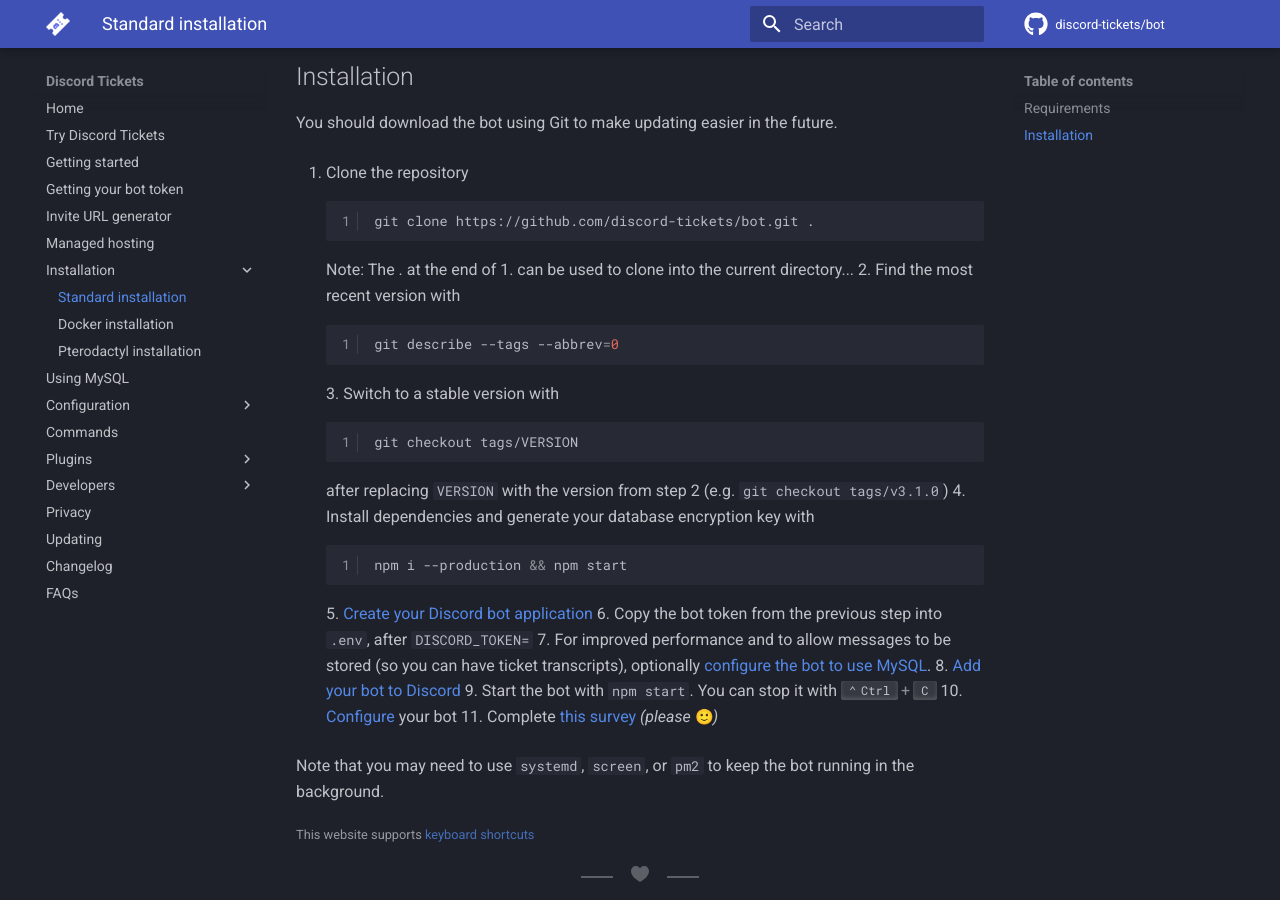
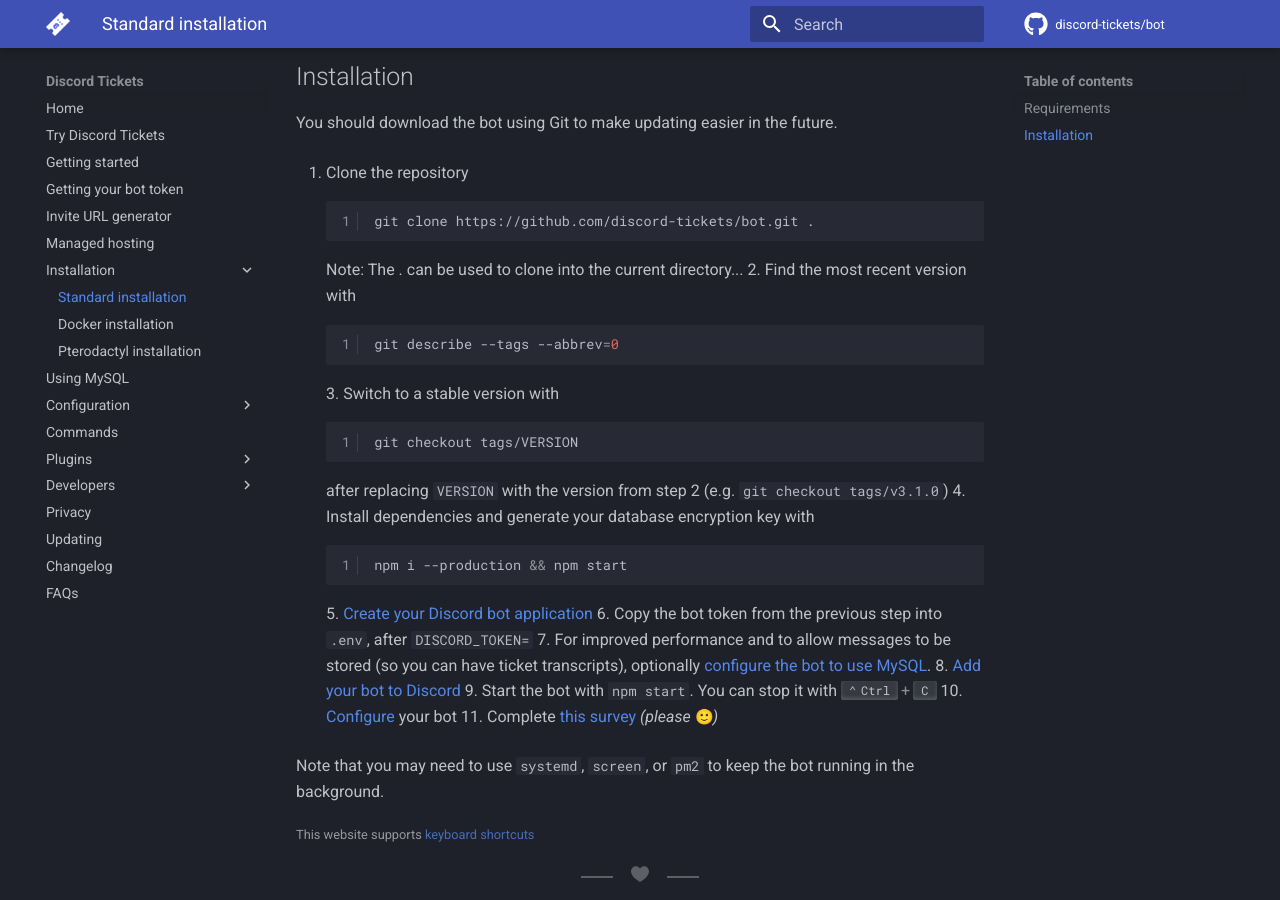
Before and after one commit to discord-tickets/docs, an MkDocs documentation site: the page built from docs/installation/standard.md, in a window 1280 px wide and 900 px high, scrolled down 625 px. Built offline with MkDocs 1.6.1 and Material for MkDocs 9.7.7, drawn with Linux system fonts in a browser that asks for light colours; emoji names are drawn with the system emoji font; comment, search, counter and statistics services are not loaded.

Commit message:
Doesn't need to be mentioned anymore...

````diff
--- a/docs/installation/standard.md
+++ b/docs/installation/standard.md
@@ -27,7 +27,7 @@
 	git clone https://github.com/discord-tickets/bot.git .
 	```
 
-	Note: The . at the end of 1. can be used to clone into the current directory...
+	Note: The . can be used to clone into the current directory...
 2. Find the most recent version with
 	```bash
 	git describe --tags --abbrev=0
````
